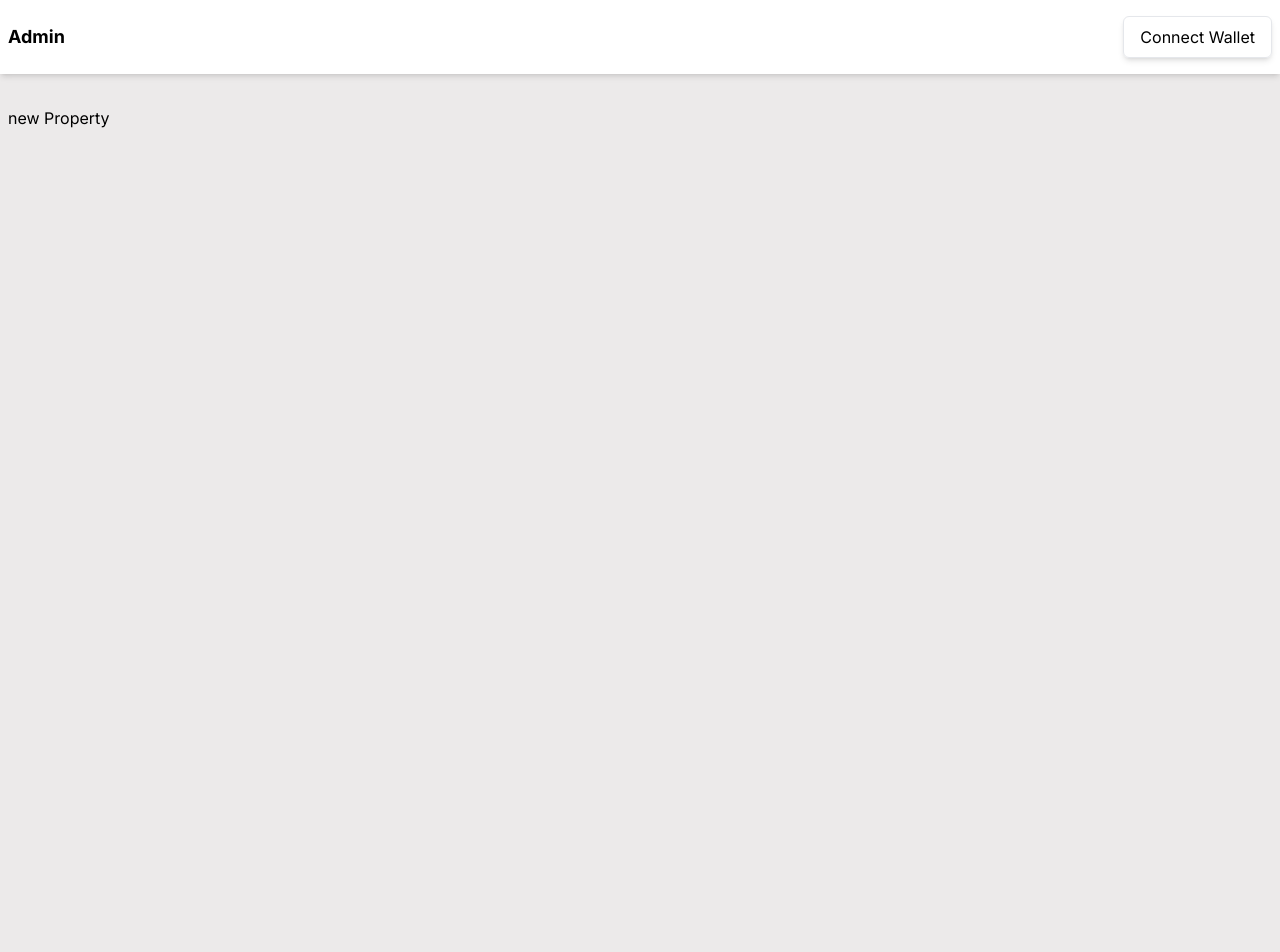
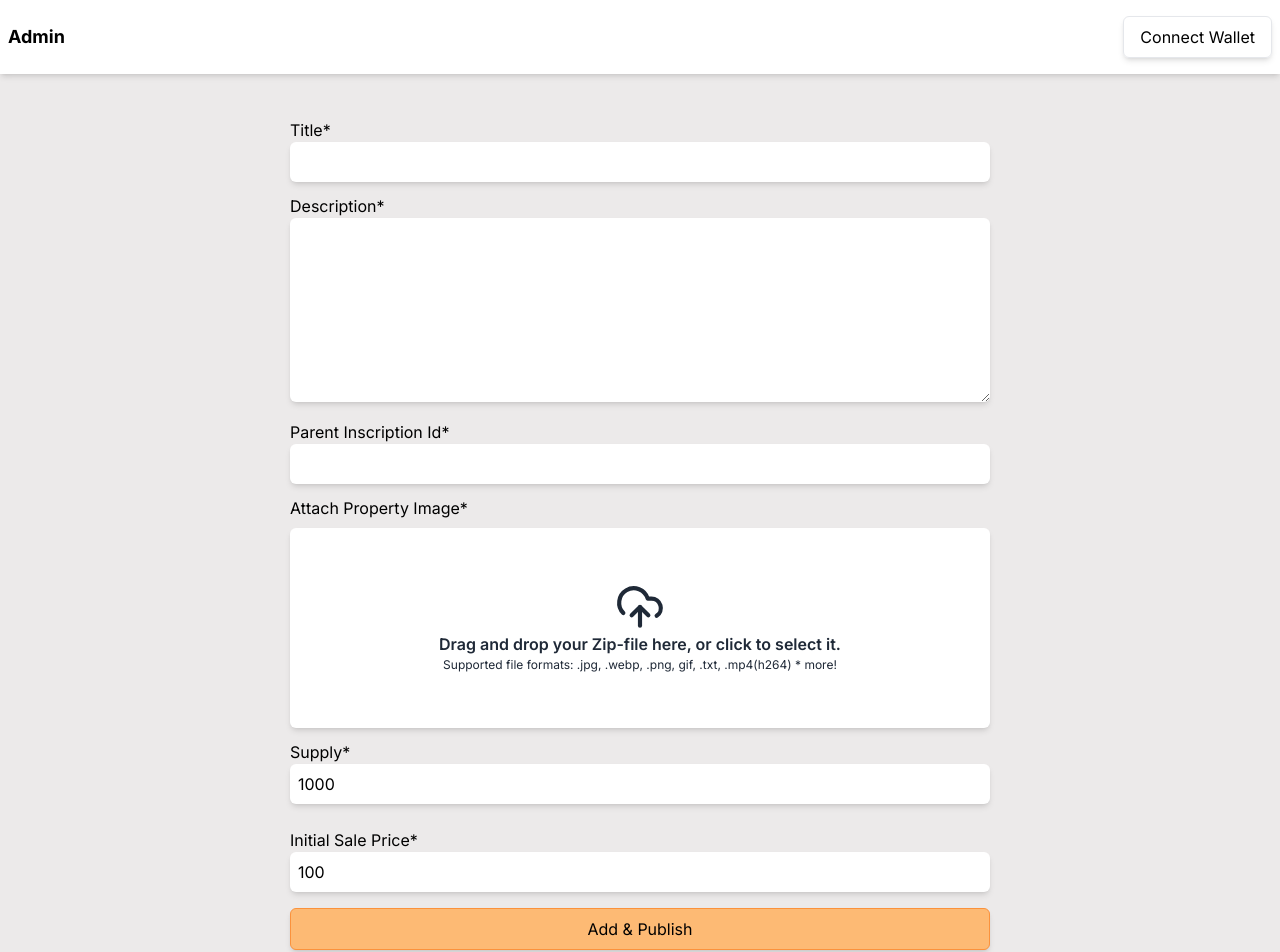
Before and after one commit to nextidearly/Property-Farm-BWS-Admin-Frontend, a Next.js app: page /new-property in a window 1280 px wide. Shown: the top 952 px of the page. Before the commit the page ends 800 px from the top, so only its background shows below. Built offline with nearby package versions, Linux system fonts and the light colour scheme.

Commit message:
[complete] property crud

```diff
--- a/app/layout.js
+++ b/app/layout.js
@@ -4,6 +4,7 @@ import { Inter } from "next/font/google";
 import { useRef } from "react";
 import { makeStore } from "@/store/store";
 import { Provider } from "react-redux";
+import { Toaster } from "react-hot-toast";
 import "./globals.css";
 
 const inter = Inter({ subsets: ["latin"] });
@@ -30,6 +31,7 @@ export default function RootLayout({ children }) {
           </div>
 
           <div className="py-4 px-2">{children}</div>
+          <Toaster position="bottom-right" reverseOrder={false} />
         </Provider>
       </body>
     </html>
--- a/app/new-property/page.js
+++ b/app/new-property/page.js
@@ -1,10 +1,198 @@
 "use client";
-import Image from "next/image";
-import { useEffect, useState } from "react";
+import AttachFileComponent from "@/components/AttachFileComponent";
+import { useState } from "react";
+import { BACKEND_URI } from "@/config";
+import { useRouter } from "next/navigation";
+import toast from "react-hot-toast";
 
 export default function Home() {
-  const [loading, setLoading] = useState(true);
-  const [newProperty, setNewProperty] = useState();
+  const router = useRouter();
+  const [loading, setLoading] = useState(false);
+  const [file, setFile] = useState();
 
-  return <main className="container mx-auto py-4">new Property</main>;
+  const [title, setTitle] = useState("");
+  const [description, setDescription] = useState("");
+  const [supply, setSupply] = useState(1000);
+  const [price, setPrice] = useState(100);
+  const [inscriptionId, setInscriptionId] = useState("");
+  const [error, setError] = useState({
+    title: "",
+    description: "",
+    supply: "",
+    price: "",
+    inscriptionId: "",
+    publishError: "",
+  });
+
+  const handleCreateProperty = async () => {
+    setError({
+      title: "",
+      description: "",
+      supply: "",
+      price: "",
+      inscriptionId: "",
+      file: "",
+      publishError: "",
+    });
+    if (!title) {
+      setError((prev) => ({ ...prev, title: "Title can not be empty" }));
+    }
+    if (!description) {
+      setError((prev) => ({
+        ...prev,
+        description: "Description can not be empty",
+      }));
+    }
+    if (!supply) {
+      setError((prev) => ({ ...prev, supply: "Supply can not be empty" }));
+    }
+    if (!price) {
+      setError((prev) => ({ ...prev, price: "Price can not be empty" }));
+    }
+    if (!inscriptionId) {
+      setError((prev) => ({
+        ...prev,
+        inscriptionId: "Inscription Id can not be empty",
+      }));
+    }
+    if (!file) {
+      setError((prev) => ({
+        ...prev,
+        file: "File can not be empty",
+      }));
+    }
+
+    // Create FormData and append fields
+    const formData = new FormData();
+    formData.append("title", title);
+    formData.append("description", description);
+    formData.append("supply", supply);
+    formData.append("price", price);
+    formData.append("inscriptionId", inscriptionId);
+    formData.append("sold", 0);
+    formData.append("imageURL", ""); // Assuming you'll handle this in the backend
+    formData.append("status", 1);
+    formData.append("startsIn", Date.now());
+    formData.append("file", file);
+
+    try {
+      setLoading(true);
+      const res = await fetch(`${BACKEND_URI}/api/properties`, {
+        method: "POST",
+        body: formData,
+      });
+      const resJson = await res.json();
+
+      if (resJson.msg == "OK") {
+        toast.success("Property have been successfully added and published!");
+        router.push("/");
+      }
+      setLoading(false);
+    } catch (error) {
+      setError((prev) => ({ ...prev, publishError: error }));
+      console.log(error);
+      setLoading(false);
+    }
+  };
+
+  return (
+    <main className="container mx-auto py-4">
+      <div className="mx-auto w-full max-w-[700px]">
+        <div className="mt-3">
+          <div>Title*</div>
+          <input
+            type="text"
+            id="title"
+            className="p-2 rounded-md shadow-md w-full focus:outline-none hover:shadow-lg"
+            value={title}
+            onChange={(e) => setTitle(e.target.value)}
+          />
+          {error.title && (
+            <div className="text-red-500 text-sm">{error.title}</div>
+          )}
+        </div>
+        <div className="mt-3">
+          <div>Description*</div>
+          <textarea
+            name=""
+            id=""
+            cols="30"
+            rows="7"
+            className="p-2 rounded-md shadow-md w-full focus:outline-none hover:shadow-lg"
+            value={description}
+            onChange={(e) => setDescription(e.target.value)}
+          ></textarea>
+          {error.description && (
+            <div className="text-red-500 text-sm">{error.description}</div>
+          )}
+        </div>
+        <div className="mt-3">
+          <div>Parent Inscription Id*</div>
+          <input
+            type="text"
+            id="title"
+            className="p-2 rounded-md shadow-md w-full"
+            value={inscriptionId}
+            onChange={(e) => setInscriptionId(e.target.value)}
+          />
+          {error.inscriptionId && (
+            <div className="text-red-500 text-sm">{error.inscriptionId}</div>
+          )}
+        </div>
+        <div className="mt-3">
+          <div>Attach Property Image*</div>
+          <AttachFileComponent
+            key={inscriptionId}
+            setFile={setFile}
+            file={file}
+            inscriptionId={inscriptionId}
+            setError={setError}
+          />
+          {error.file && (
+            <div className="text-red-500 text-sm">{error.file}</div>
+          )}
+        </div>
+        <div className="mt-3">
+          <div>Supply*</div>
+          <input
+            type="number"
+            id="title"
+            className="p-2 rounded-md shadow-md w-full"
+            value={supply}
+            onChange={(e) => setSupply(e.target.value)}
+          />
+          {error.supply && (
+            <div className="text-red-500 text-sm">{error.supply}</div>
+          )}
+        </div>
+        <div className="mt-6">
+          <div>Initial Sale Price*</div>
+          <input
+            type="number"
+            id="title"
+            className="p-2 rounded-md shadow-md w-full"
+            value={price}
+            onChange={(e) => setPrice(e.target.value)}
+          />
+          {error.price && (
+            <div className="text-red-500 text-sm">{error.price}</div>
+          )}
+        </div>
+        <div className="mt-4">
+          <button
+            disabled={loading}
+            className="btn w-full bg-orange-300 border-orange-400 hover:bg-orange-400 hover:border-orange-500"
+            onClick={handleCreateProperty}
+          >
+            {loading ? "Publishing..." : "Add & Publish"}
+          </button>
+          {error.publishError && (
+            <div className="text-red-500 text-sm">
+              {error.publishError.toString()}
+            </div>
+          )}
+        </div>
+      </div>
+    </main>
+  );
 }
--- /dev/null
+++ b/components/AttachFileComponent.js
@@ -0,0 +1,64 @@
+// @flow
+import React, { useState, useCallback } from "react";
+import { useDropzone } from "react-dropzone";
+import { LuUploadCloud } from "react-icons/lu";
+import { AiOutlineLoading3Quarters } from "react-icons/ai";
+
+const AttachFileComponent = ({ setFile, file, inscriptionId, setError }) => {
+  const [loading, setLoading] = useState(false);
+
+  const onDrop = useCallback(async (acceptedFiles) => {
+    setLoading(true);
+    setError((prev) => ({
+      ...prev,
+      file: "",
+    }));
+    try {
+      setFile(acceptedFiles[0]);
+    } catch (error) {
+      console.log(error);
+    }
+    ``;
+    setLoading(false);
+  }, []);
+
+  const { getRootProps, getInputProps } = useDropzone({
+    onDrop,
+    accept: ["image/*"],
+    maxFiles: 1000,
+  });
+
+  return (
+    <>
+      <div
+        {...getRootProps()}
+        className="w-full min-h-[200px] flex justify-center items-center cs-border rounded-md my-2 bg-white shadow-md cursor-pointer text-gray-800"
+      >
+        {loading ? (
+          <AiOutlineLoading3Quarters className="animate-spin text-xl" />
+        ) : (
+          <>
+            {file ? (
+              <div>{file.name}</div>
+            ) : (
+              <div>
+                <LuUploadCloud className="text-center text-[50px] mx-auto" />
+
+                <p className="text-center font-semibold">
+                  Drag and drop your Zip-file here, or click to select it.
+                </p>
+
+                <p className="text-[12px] text-center">
+                  Supported file formats: .jpg, .webp, .png, gif, .txt,
+                  .mp4(h264) * more!
+                </p>
+              </div>
+            )}
+          </>
+        )}
+        <input {...getInputProps()} />
+      </div>
+    </>
+  );
+};
+export default AttachFileComponent;
--- /dev/null
+++ b/config/index.js
@@ -0,0 +1 @@
+export const BACKEND_URI = `${process.env.BACKEND_URL}:${process.env.BACKEND_PORT}`;
--- a/next.config.mjs
+++ b/next.config.mjs
@@ -11,14 +11,14 @@ const nextConfig = {
       {
         protocol: "http",
         hostname: "localhost",
-        port: "8000",
+        port: "3001",
         pathname: "**",
       },
     ],
   },
   env: {
     BACKEND_URL: "http://localhost",
-    BACKEND_PORT: 8000,
+    BACKEND_PORT: 3001,
   },
 };
 
--- a/package.json
+++ b/package.json
@@ -14,6 +14,8 @@
     "next": "14.2.3",
     "react": "^18",
     "react-dom": "^18",
+    "react-dropzone": "^14.2.3",
+    "react-hot-toast": "^2.4.1",
     "react-icons": "^5.2.1",
     "react-redux": "^9.1.2"
   },
```
Also changed, not shown: app/page.js (+37 -27 lines), 1 other file (tests, documents, lock files or other folders).
